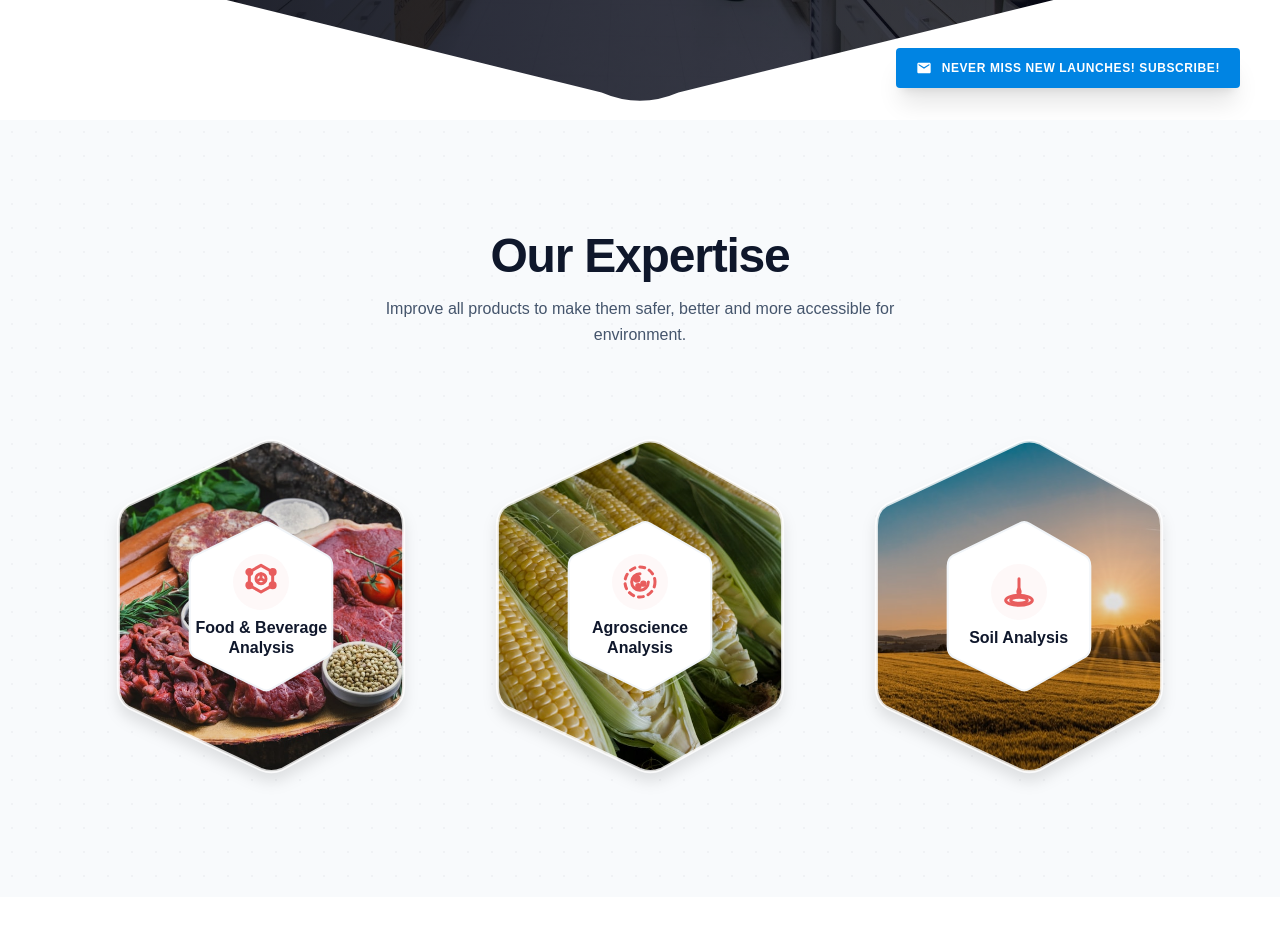
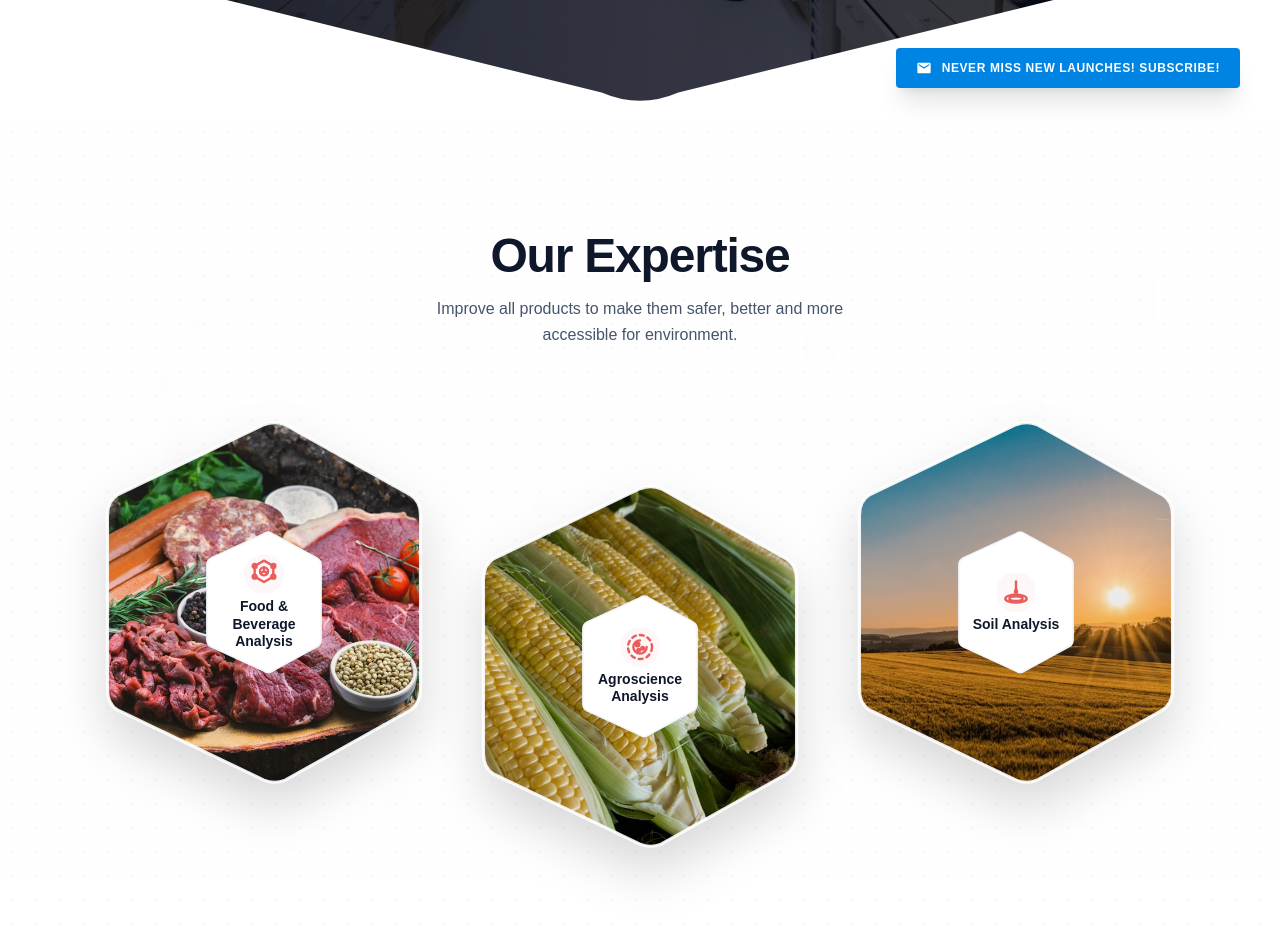
Before and after one commit to JafaryNM/w-cflow, a Next.js app: page / in a window 1280 px wide. Shown: the part 680-1620 px from the top of the page. Before the commit the page ends 1577 px from the top, so only its background shows below. Built offline with nearby package versions, Linux system fonts and the light colour scheme.

Commit message:
Refine Our Expertise section with user background image, V-staggered card alignment, and compact inner text hexagon

```diff
--- a/src/components/Expertise.tsx
+++ b/src/components/Expertise.tsx
@@ -5,10 +5,11 @@ const EXPERTISE_CARDS = [
     id: "food",
     title: "Food & Beverage Analysis",
     image: "/images/food-analysis.jpg",
+    positionClass: "translate-y-0",
     icon: (
       <svg
         viewBox="0 0 24 24"
-        className="h-10 w-10 stroke-[#E85D5D]"
+        className="h-8 w-8 stroke-[#E85D5D]"
         fill="none"
         strokeWidth="1.8"
         strokeLinecap="round"
@@ -28,10 +29,11 @@ const EXPERTISE_CARDS = [
     id: "agro",
     title: "Agroscience Analysis",
     image: "/images/agro-analysis.jpg",
+    positionClass: "md:translate-y-12 lg:translate-y-16",
     icon: (
       <svg
         viewBox="0 0 24 24"
-        className="h-10 w-10 stroke-[#E85D5D]"
+        className="h-8 w-8 stroke-[#E85D5D]"
         fill="none"
         strokeWidth="1.8"
         strokeLinecap="round"
@@ -49,10 +51,11 @@ const EXPERTISE_CARDS = [
     id: "soil",
     title: "Soil Analysis",
     image: "/images/soil-analysis.jpg",
+    positionClass: "translate-y-0",
     icon: (
       <svg
         viewBox="0 0 24 24"
-        className="h-10 w-10 stroke-[#E85D5D]"
+        className="h-8 w-8 stroke-[#E85D5D]"
         fill="none"
         strokeWidth="1.8"
         strokeLinecap="round"
@@ -69,39 +72,49 @@ const EXPERTISE_CARDS = [
 
 export default function Expertise() {
   return (
-    <section className="relative w-full bg-[#f8fafc] py-20 lg:py-28 overflow-hidden text-slate-900 font-sans">
+    <section className="relative w-full bg-[#fafafa] py-20 lg:py-28 overflow-hidden text-slate-900 font-sans">
+      {/* Background Image Provided by User */}
+      <div className="absolute inset-0 z-0">
+        <img
+          src="/images/expertise-bg.jpg"
+          alt="Expertise Background"
+          className="h-full w-full object-cover object-center opacity-40"
+        />
+        <div className="absolute inset-0 bg-gradient-to-b from-white/90 via-white/80 to-white/95" />
+      </div>
+
       {/* Subtle Background Geometric Square Pattern Accent */}
-      <div className="pointer-events-none absolute inset-0 opacity-[0.035] bg-[radial-gradient(#0f172a_1px,transparent_1px)] [background-size:24px_24px]" />
+      <div className="pointer-events-none absolute inset-0 z-0 opacity-[0.04] bg-[radial-gradient(#0f172a_1px,transparent_1px)] [background-size:24px_24px]" />
 
       <div className="relative z-10 mx-auto max-w-6xl px-4 sm:px-6">
         {/* Section Header */}
-        <div className="mb-16 text-center lg:mb-20">
+        <div className="mb-14 text-center lg:mb-16">
           <h2 className="text-3xl font-extrabold tracking-tight text-slate-900 sm:text-4xl lg:text-5xl">
             Our Expertise
           </h2>
-          <p className="mx-auto mt-4 max-w-lg text-sm leading-relaxed text-slate-600 sm:text-base">
+          <p className="mx-auto mt-4 max-w-md text-sm leading-relaxed text-slate-600 sm:text-base">
             Improve all products to make them safer, better and more accessible
             for environment.
           </p>
         </div>
 
-        {/* 3 Hexagonal Cards Grid */}
-        <div className="grid grid-cols-1 items-center justify-items-center gap-10 md:grid-cols-3 md:gap-8">
+        {/* 3 Hexagonal Cards Grid in V-Formation Stagger */}
+        <div className="grid grid-cols-1 items-start justify-items-center gap-6 md:grid-cols-3 md:gap-4 lg:gap-6 pb-12 lg:pb-16">
           {EXPERTISE_CARDS.map((card) => (
             <div
               key={card.id}
-              className="group relative w-full max-w-[310px] aspect-[1/1.15] cursor-pointer transition-transform duration-300 hover:-translate-y-2"
+              className={`group relative w-full max-w-[340px] aspect-[1/1.12] cursor-pointer transition-transform duration-300 hover:-translate-y-2 ${card.positionClass}`}
             >
-              <svg viewBox="0 0 300 340" className="h-full w-full drop-shadow-xl">
+              <svg viewBox="0 0 320 360" className="h-full w-full drop-shadow-2xl">
                 <defs>
                   {/* Outer rounded hexagon clip path */}
                   <clipPath id={`hex-outer-${card.id}`}>
-                    <path d="M 150 12 Q 160 8 170 12 L 278 72 Q 288 78 288 92 L 288 248 Q 288 262 278 268 L 170 328 Q 160 332 150 328 L 22 268 Q 12 262 12 248 L 12 92 Q 12 78 22 72 Z" />
+                    <path d="M 160 12 Q 170 8 180 12 L 298 78 Q 308 84 308 98 L 308 262 Q 308 276 298 282 L 180 348 Q 170 352 160 348 L 22 282 Q 12 276 12 262 L 12 98 Q 12 84 22 78 Z" />
                   </clipPath>
 
-                  {/* Inner rounded hexagon clip path */}
+                  {/* Smaller Inner rounded hexagon clip path to show more outer photo space */}
                   <clipPath id={`hex-inner-${card.id}`}>
-                    <path d="M 150 90 Q 155 87 160 90 L 214 121 Q 219 124 219 131 L 219 209 Q 219 216 214 219 L 160 250 Q 155 253 150 250 L 86 219 Q 81 216 81 209 L 81 131 Q 81 124 86 121 Z" />
+                    <path d="M 160 115 Q 164 112 168 115 L 210 138 Q 214 140 214 145 L 214 215 Q 214 220 210 222 L 168 245 Q 164 248 160 245 L 110 222 Q 106 220 106 215 L 106 145 Q 106 140 110 138 Z" />
                   </clipPath>
                 </defs>
 
@@ -111,43 +124,43 @@ export default function Expertise() {
                     href={card.image}
                     x="0"
                     y="0"
-                    width="300"
-                    height="340"
+                    width="320"
+                    height="360"
                     preserveAspectRatio="xMidYMid slice"
                   />
-                  {/* Subtle dark tint on image for contrast */}
-                  <rect x="0" y="0" width="300" height="340" fill="#000000" opacity="0.1" />
+                  {/* Light overlay on image for vibrancy */}
+                  <rect x="0" y="0" width="320" height="360" fill="#000000" opacity="0.05" />
                 </g>
 
                 {/* Outer Hexagon Border */}
                 <path
-                  d="M 150 12 Q 160 8 170 12 L 278 72 Q 288 78 288 92 L 288 248 Q 288 262 278 268 L 170 328 Q 160 332 150 328 L 22 268 Q 12 262 12 248 L 12 92 Q 12 78 22 72 Z"
+                  d="M 160 12 Q 170 8 180 12 L 298 78 Q 308 84 308 98 L 308 262 Q 308 276 298 282 L 180 348 Q 170 352 160 348 L 22 282 Q 12 276 12 262 L 12 98 Q 12 84 22 78 Z"
                   fill="none"
                   stroke="#ffffff"
                   strokeWidth="3"
-                  opacity="0.8"
+                  opacity="0.9"
                 />
 
-                {/* Center Inner White Hexagon Card */}
+                {/* Smaller Center Inner White Hexagon Card */}
                 <g clipPath={`url(#hex-inner-${card.id})`}>
-                  <rect x="0" y="0" width="300" height="340" fill="#ffffff" />
+                  <rect x="0" y="0" width="320" height="360" fill="#ffffff" />
                 </g>
 
-                {/* Inner Hexagon Subtle Border */}
+                {/* Inner Hexagon Border */}
                 <path
-                  d="M 150 90 Q 155 87 160 90 L 214 121 Q 219 124 219 131 L 219 209 Q 219 216 214 219 L 160 250 Q 155 253 150 250 L 86 219 Q 81 216 81 209 L 81 131 Q 81 124 86 121 Z"
+                  d="M 160 115 Q 164 112 168 115 L 210 138 Q 214 140 214 145 L 214 215 Q 214 220 210 222 L 168 245 Q 164 248 160 245 L 110 222 Q 106 220 106 215 L 106 145 Q 106 140 110 138 Z"
                   fill="none"
                   stroke="#f1f5f9"
-                  strokeWidth="2"
+                  strokeWidth="1.5"
                 />
               </svg>
 
-              {/* Content overlay positioned exactly over the inner white hexagon */}
-              <div className="absolute inset-0 flex flex-col items-center justify-center p-6 text-center pointer-events-none z-10">
-                <div className="mb-2 flex h-14 w-14 items-center justify-center rounded-full bg-red-50/50">
+              {/* Content overlay positioned inside the smaller inner white hexagon */}
+              <div className="absolute inset-0 flex flex-col items-center justify-center p-4 text-center pointer-events-none z-10">
+                <div className="mb-1 flex h-10 w-10 items-center justify-center rounded-full bg-red-50/60">
                   {card.icon}
                 </div>
-                <h3 className="max-w-[140px] text-sm font-extrabold leading-tight text-slate-900 sm:text-base">
+                <h3 className="max-w-[105px] text-xs font-extrabold leading-tight text-slate-900 sm:text-sm">
                   {card.title}
                 </h3>
               </div>
```
Also changed, not shown: public/images/expertise-bg.jpg (added), src/assets/expertise-bg.jpg (added).
